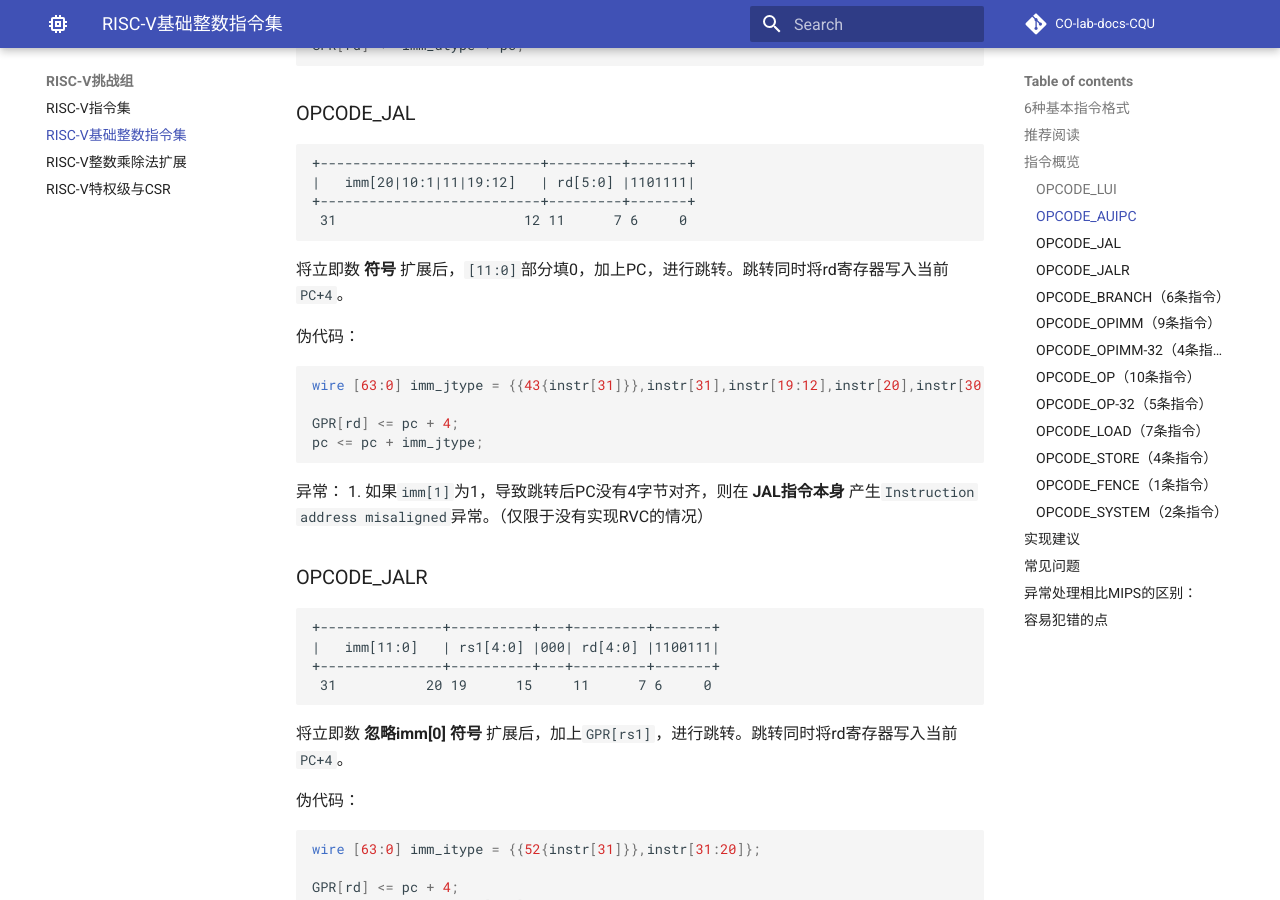
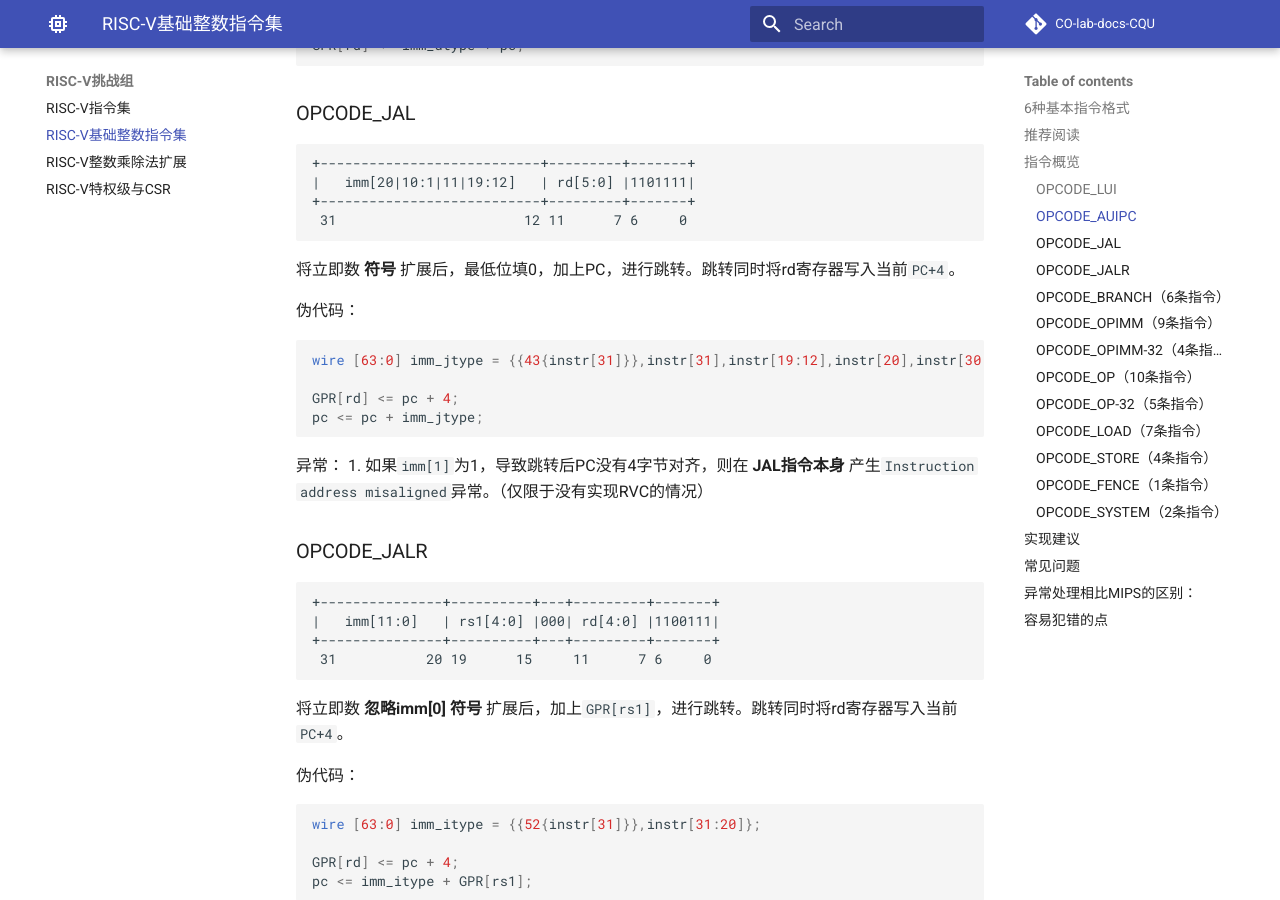
Before and after one commit to CQU-CS-LABs/CO-lab-docs-CQU, an MkDocs documentation site: the page built from docs/rv/rv64i.md, in a window 1280 px wide and 900 px high, scrolled down 2891 px. Built offline with MkDocs 1.6.1 and Material for MkDocs 9.7.7, drawn with Linux system fonts in a browser that asks for light colours; comment, search, counter and statistics services are not loaded.

Commit message:
修正了 RV64I 文档中 JAL 指令的一处描述错误

````diff
--- a/docs/rv/rv64i.md
+++ b/docs/rv/rv64i.md
@@ -128,7 +128,7 @@ GPR[rd] <= imm_utype + pc;
  31                       12 11      7 6     0
 ```
 
-将立即数 **符号** 扩展后，`[11:0]`部分填0，加上PC，进行跳转。跳转同时将rd寄存器写入当前`PC+4`。
+将立即数 **符号** 扩展后，最低位填0，加上PC，进行跳转。跳转同时将rd寄存器写入当前`PC+4`。
 
 伪代码：
 ```verilog
````
